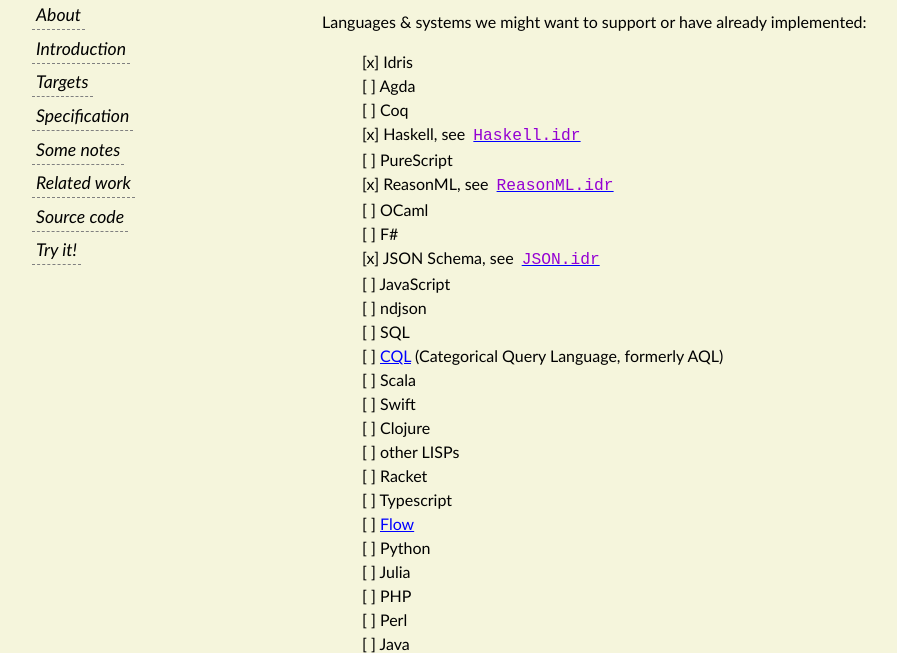
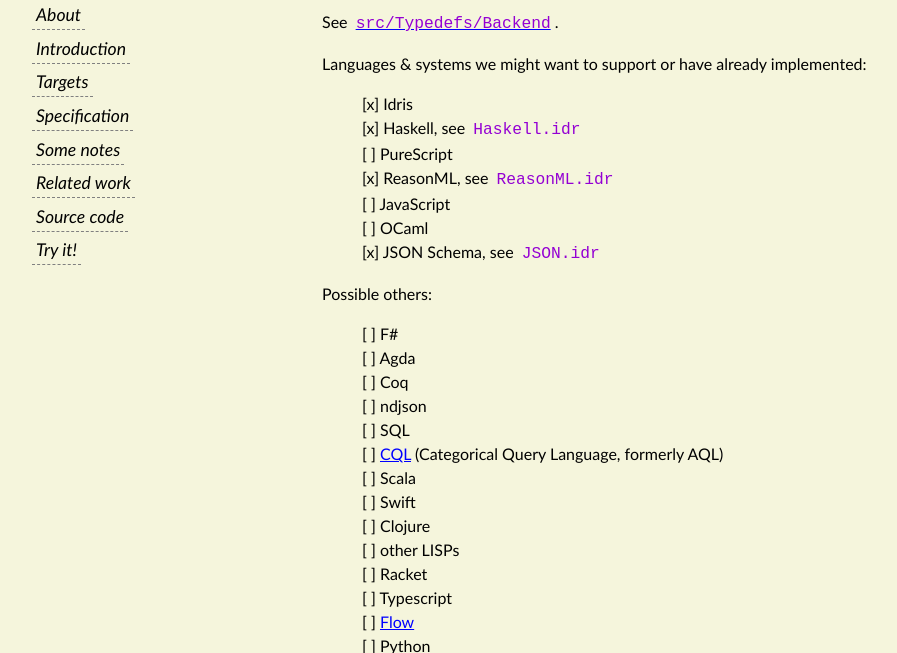
Before and after one commit to typedefs/typedefs.github.io, an Eleventy site: page content/targets.md in a window 1280 px wide. Shown: the part 142-795 px from the top of the page, without its empty margins (8-905 px from the left). Built offline with nearby package versions, Linux system fonts and the light colour scheme; Eleventy itself is replaced by a stand-in of ours; files that its build step writes are made by us from their sources; what markdown-it-checkbox, markdown-it-katex would draw is missing.

Commit message:
fix broken links

```diff
--- a/content/targets.md
+++ b/content/targets.md
@@ -8,18 +8,23 @@
 
 # Target support
 
+See [`src/Typedefs/Backend`](https://github.com/typedefs/typedefs/tree/master/src/Typedefs/Backend).
+
 Languages & systems we might want to support or have already implemented:
 
 - [x] Idris
+- [x] Haskell, see `Haskell.idr`
+- [ ] PureScript
+- [x] ReasonML, see `ReasonML.idr`
+- [ ] JavaScript
+- [ ] OCaml
+- [x] JSON Schema, see `JSON.idr`
+
+Possible others:
+
+- [ ] F#
 - [ ] Agda
 - [ ] Coq
-- [x] Haskell, see [`Haskell.idr`](https://github.com/typedefs/typedefs/blob/master/src/Backend/Haskell.idr)
-- [ ] PureScript
-- [x] ReasonML, see [`ReasonML.idr`](https://github.com/typedefs/typedefs/blob/master/src/Backend/ReasonML.idr)
-- [ ] OCaml
-- [ ] F#
-- [x] JSON Schema, see [`JSON.idr`](https://github.com/typedefs/typedefs/blob/master/src/Backend/JSON.idr)
-- [ ] JavaScript
 - [ ] ndjson
 - [ ] SQL
 - [ ] [CQL](http://catinf.com/) (Categorical Query Language, formerly AQL)
@@ -38,4 +43,3 @@
 - [ ] C#
 - [ ] XML Schema
 - [ ] HTML forms
-- [ ] ~~Elm~~
```
